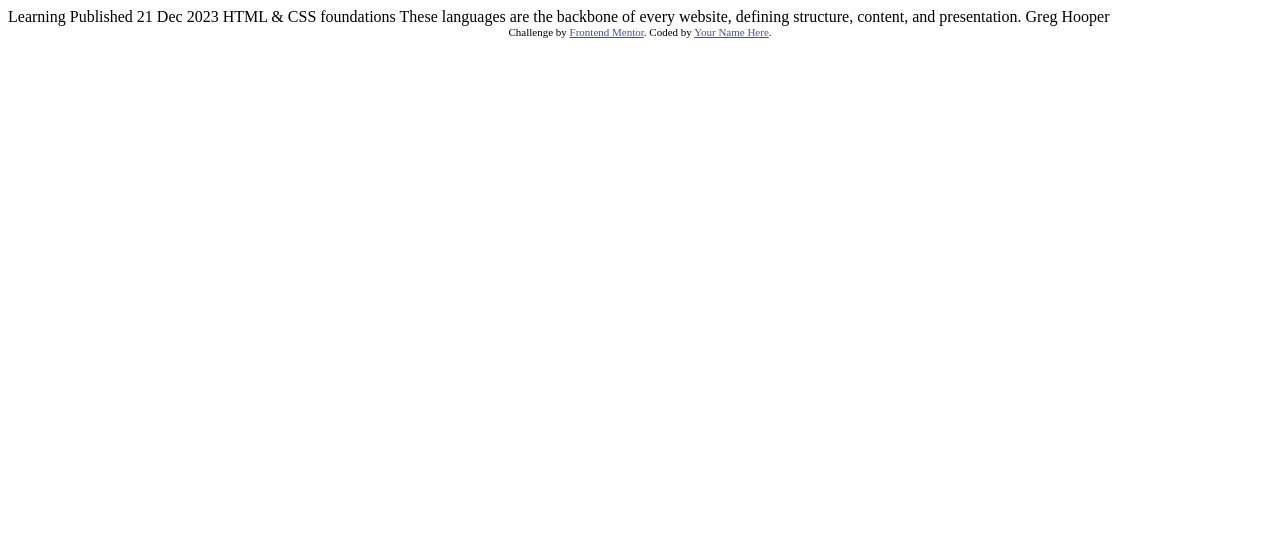
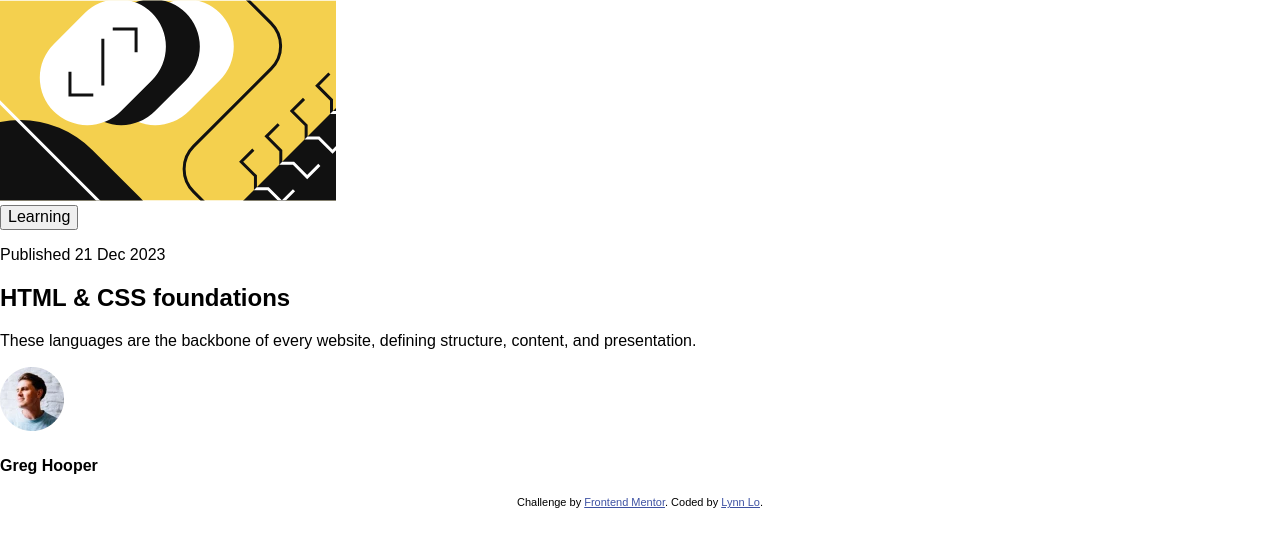
Before and after one commit to LynnLo30/blog-preview-card, a plain HTML site: page index.html in a window 1280 px wide. Drawn offline with Linux system fonts and the light colour scheme; a web font is replaced by a local one.

Commit message:
feat: add layout
style: manage stylesheets with SCSS
- use normalize.css for resetting
- set variables and fonts

```diff
--- a/index.html
+++ b/index.html
@@ -1,34 +1,39 @@
 <!DOCTYPE html>
 <html lang="en">
+
 <head>
   <meta charset="UTF-8">
-  <meta name="viewport" content="width=device-width, initial-scale=1.0"> <!-- displays site properly based on user's device -->
-
+  <meta name="viewport" content="width=device-width, initial-scale=1.0">
+  <!-- displays site properly based on user's device -->
+  <link rel="stylesheet" href="css/normalize.css">
+  <link rel="stylesheet" href="css/style.css">
   <link rel="icon" type="image/png" sizes="32x32" href="./assets/images/favicon-32x32.png">
-
   <title>Frontend Mentor | Blog preview card</title>
 
-  <!-- Feel free to remove these styles or customise in your own stylesheet 👍 -->
-  <style>
-    .attribution { font-size: 11px; text-align: center; }
-    .attribution a { color: hsl(228, 45%, 44%); }
-  </style>
 </head>
+
 <body>
+  <main class="wrap">
+    <section class="card">
+      <img class="card-img" src="assets/images/illustration-article.svg" alt="illustration article">
+      <div class="card-body">
+        <button type="button" class="cta">Learning</button>
+        <p class="publishDate">Published 21 Dec 2023</p>
+        <h2 class="title">HTML & CSS foundations</h2>
+        <p class="description">These languages are the backbone of every website, defining
+          structure, content, and presentation.</p>
+        <div class="author-info">
+          <img class="userImg" src="assets/images/image-avatar.webp" alt="author picture">
+          <h4 class="userName">Greg Hooper</h4>
+        </div>
+      </div>
+    </section>
+  </main>
+  <footer class="attribution">
+    Challenge by <a href="https://www.frontendmentor.io?ref=challenge" target="_blank">Frontend
+      Mentor</a>.
+    Coded by <a href="https://github.com/LynnLo30/" target="_blank">Lynn Lo</a>.
+  </footer>
+</body>
 
-  Learning
-
-  Published 21 Dec 2023
-
-  HTML & CSS foundations
-
-  These languages are the backbone of every website, defining structure, content, and presentation.
-
-  Greg Hooper
-
-  <div class="attribution">
-    Challenge by <a href="https://www.frontendmentor.io?ref=challenge" target="_blank">Frontend Mentor</a>.
-    Coded by <a href="#">Your Name Here</a>.
-  </div>
-</body>
 </html>
--- /dev/null
+++ b/scss/style.scss
@@ -0,0 +1,37 @@
+$yellow: hsl(47, 88%, 63%);
+$white: hsl(0, 0%, 100%);
+$gray-500: hsl(0, 0%, 42%);
+$gray-950: hsl(0, 0%, 7%);
+$radius: 1.25rem;
+
+@font-face {
+  font-family: 'Figtree';
+  src: url('assets/fonts/static/Figtree-Medium.ttf') format('truetype');
+  font-weight: 500;
+}
+
+@font-face {
+  font-family: 'Figtree';
+  src: url('assets/fonts/static/Figtree-ExtraBold.ttf') format('truetype');
+  font-weight: 800;
+}
+
+*,
+*::before,
+*::after {
+  box-sizing: border-box;
+}
+
+body {
+  font-family: 'Figtree', sans-serif;
+  font-weight: 500;
+}
+
+.attribution {
+  font-size: 0.6875rem;
+  text-align: center;
+
+  a {
+    color: hsl(228, 45%, 44%);
+  }
+}
```
Also changed, not shown: css/normalize.css (added), css/style.css (added), 1 other file.
